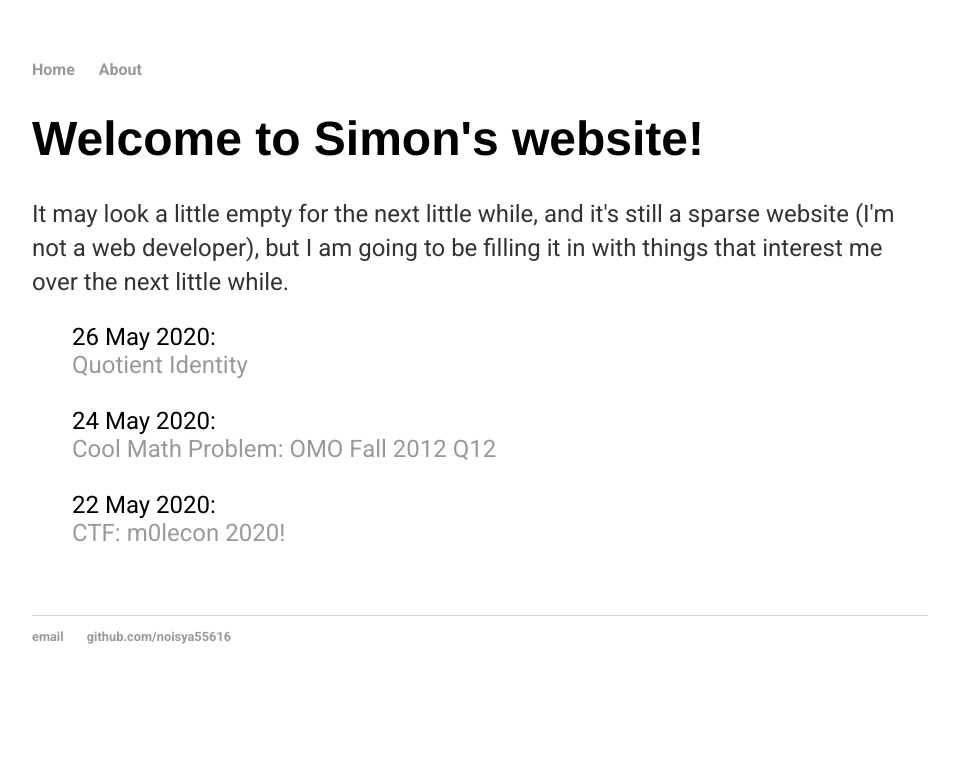
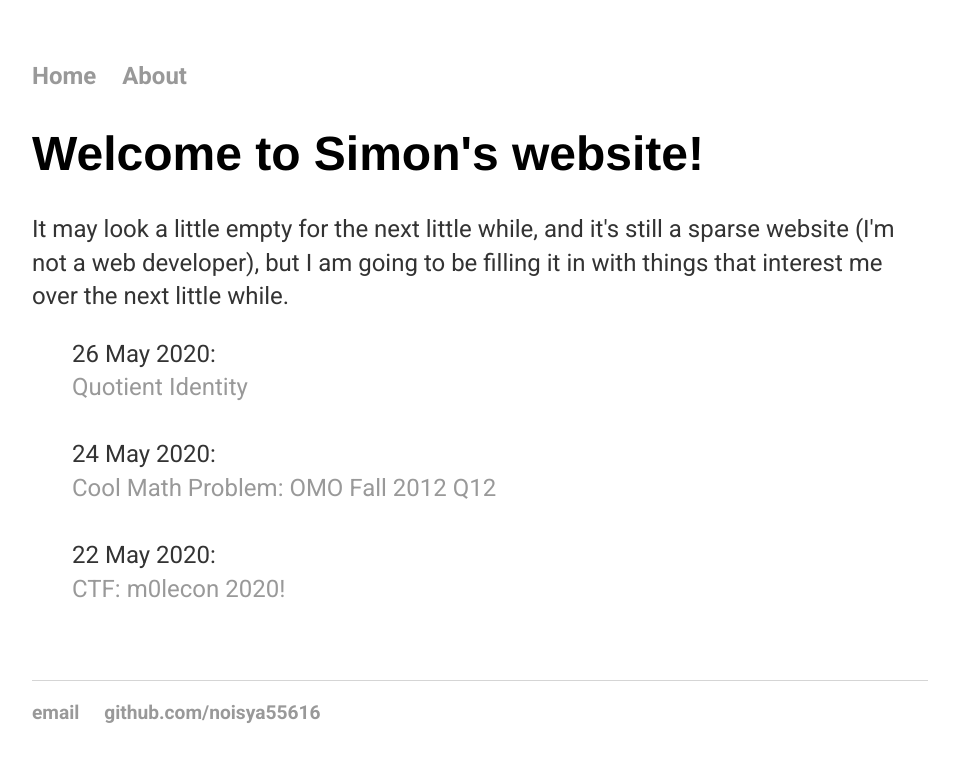
Before and after one commit to shangmingwu/noisya55616.github.io-archive, a Jekyll site: the page built from index.html, in a window 1280 px wide. Shown: the top 762 px of the page, without its empty margins (160-1119 px from the left). Built offline with Jekyll 4.4.1, drawn with Linux system fonts in a browser that asks for light colours.

Commit message:
Update main.css

```diff
--- a/css/main.css
+++ b/css/main.css
@@ -39,6 +39,12 @@
     line-height: 1.4em;
     color: #333;
 }
+ul {
+	font-family: 'Roboto', 'Helvetica';
+    font-size: 1.5em;
+    line-height: 1.4em;
+    color: #333;
+}
 footer {
 	font-family: 'Roboto', 'Helvetica';
     border-top: 1px solid #d5d5d5;
```
